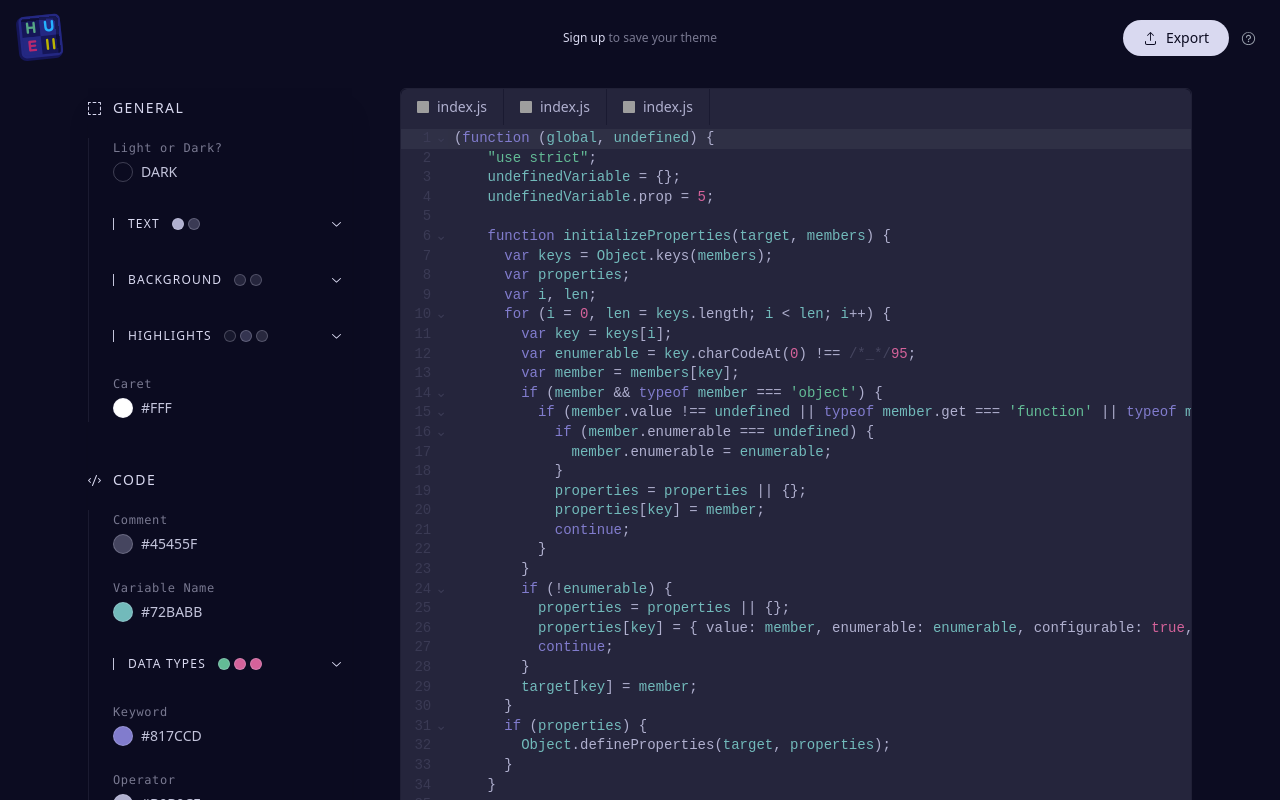
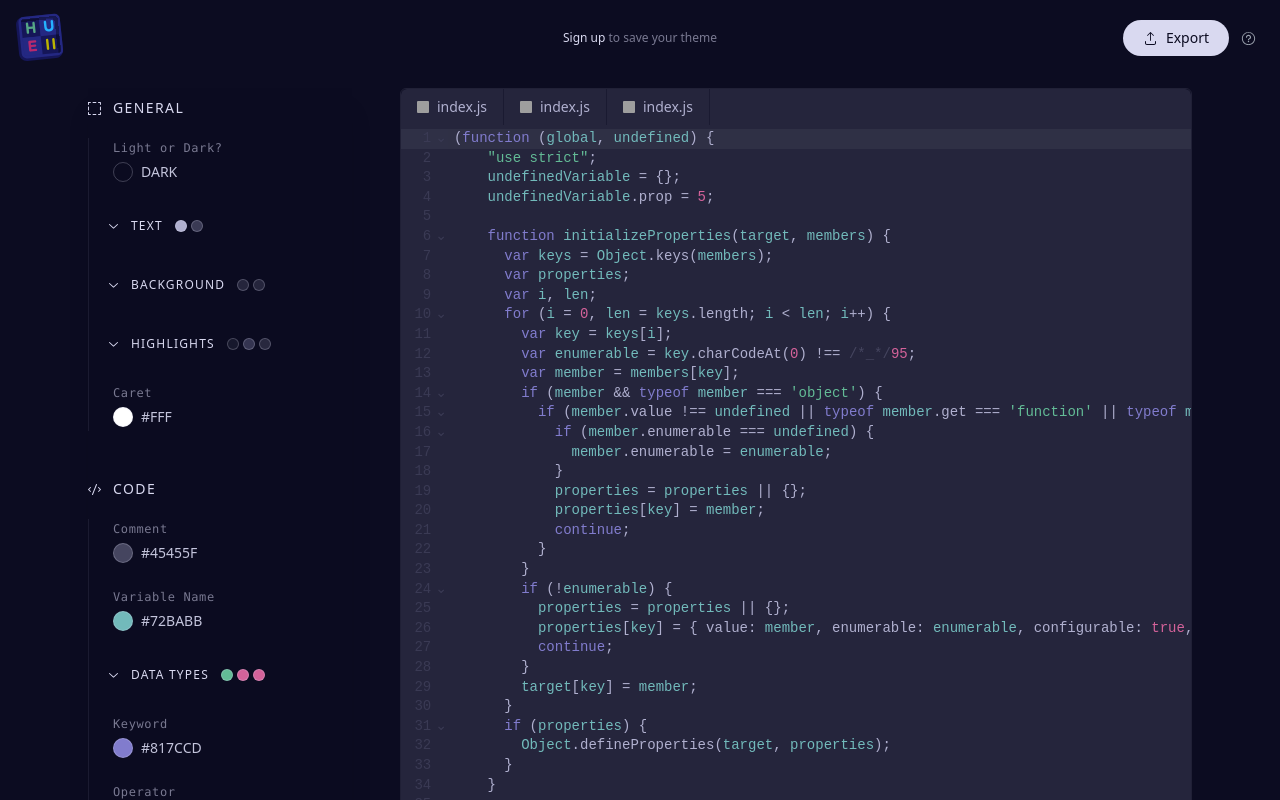
Before and after one commit to maxgeor/hueii, a Next.js app: page /sandbox in a window 1280 px wide. Shown: the top 800 px of the page. Built offline with nearby package versions, Linux system fonts and the light colour scheme; grey boxes are pictures that could not be loaded; a web font is replaced by a local one.

Commit message:
replaced subgrou border highlihgt with chevron

```diff
--- a/components/StyleGroup.jsx
+++ b/components/StyleGroup.jsx
@@ -13,7 +13,7 @@ export default function StyleGroup({
   const StyleList = ({ children: c }) => (
     <section className={`
       flex flex-col gap-y-5 border-box border-white/[8%]
-      ${isSubgroup ? 'pt-5 pl-6 border-box border-l ' : 'md:pl-6  md:border-l'}
+      ${isSubgroup ? 'mt-5 pl-6 border-box border-l ' : 'md:pl-6  md:border-l'}
     `}>
       {c}
     </section>
@@ -24,11 +24,13 @@ export default function StyleGroup({
       {isSubgroup ? (
         <>
           <button
-            className='pl-3 p-2 hover:bg-gray-800 rounded-full -mt-2 -ml-3 -mb-2'
+            className='group flex items-center pl-4 p-2 hover:bg-gray-800 rounded-full -mt-2 -ml-4 -mb-2'
             onClick={() => setOpen(!open)}
           >
-            <div className='relative group flex items-center w-full gap-x-6 pl-3.5 border-box border-l border-gray-100 h-3'>
-              <div className="flex items-center gap-x-3">
+            <span className="-ml-[7px]">
+              {open ? <ChevronUpIcon className='shrink-0' /> : <ChevronDownIcon className='shrink-0' />}
+            </span>
+            <div className="flex items-center gap-x-3 w-full pl-2.5 h-3">
               <h3 className='text-xs uppercase text-white tracking-widest whitespace-nowrap'>
                 {name}
               </h3>
@@ -38,10 +40,6 @@ export default function StyleGroup({
                   {children.slice(0, 3).map(c => <ColorBadge key={c.props.name} color={c.props.color} preview={true} />)}
                 </div>
               )}
-              </div>
-              <span className="hidden md:block absolute right-0 -top-0.5">
-                {open ? <ChevronUpIcon className='hidden group-hover:block shrink-0' /> : <ChevronDownIcon className='shrink-0' />}
-              </span>
             </div>
           </button>
           {open ? <StyleList>{children}</StyleList> : null}
```
Lines whose indentation alone changed are shown as unchanged.
